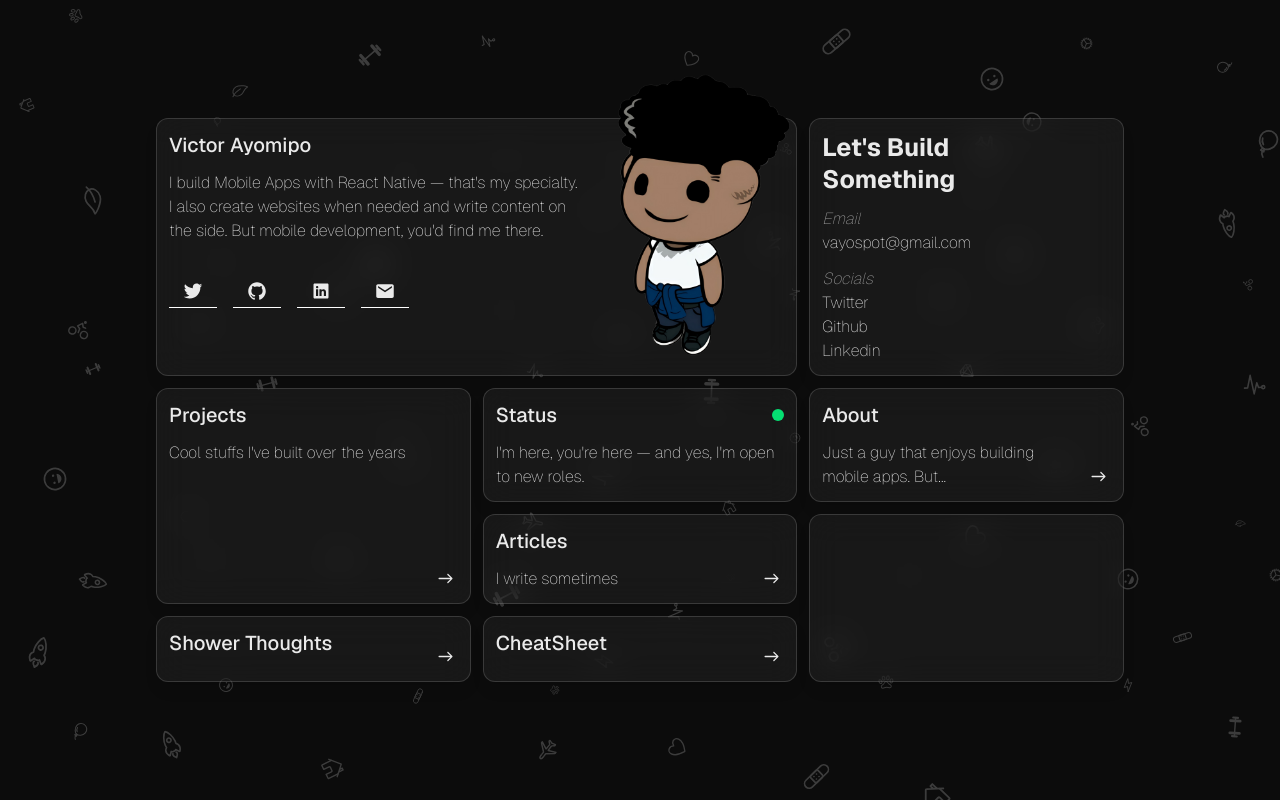
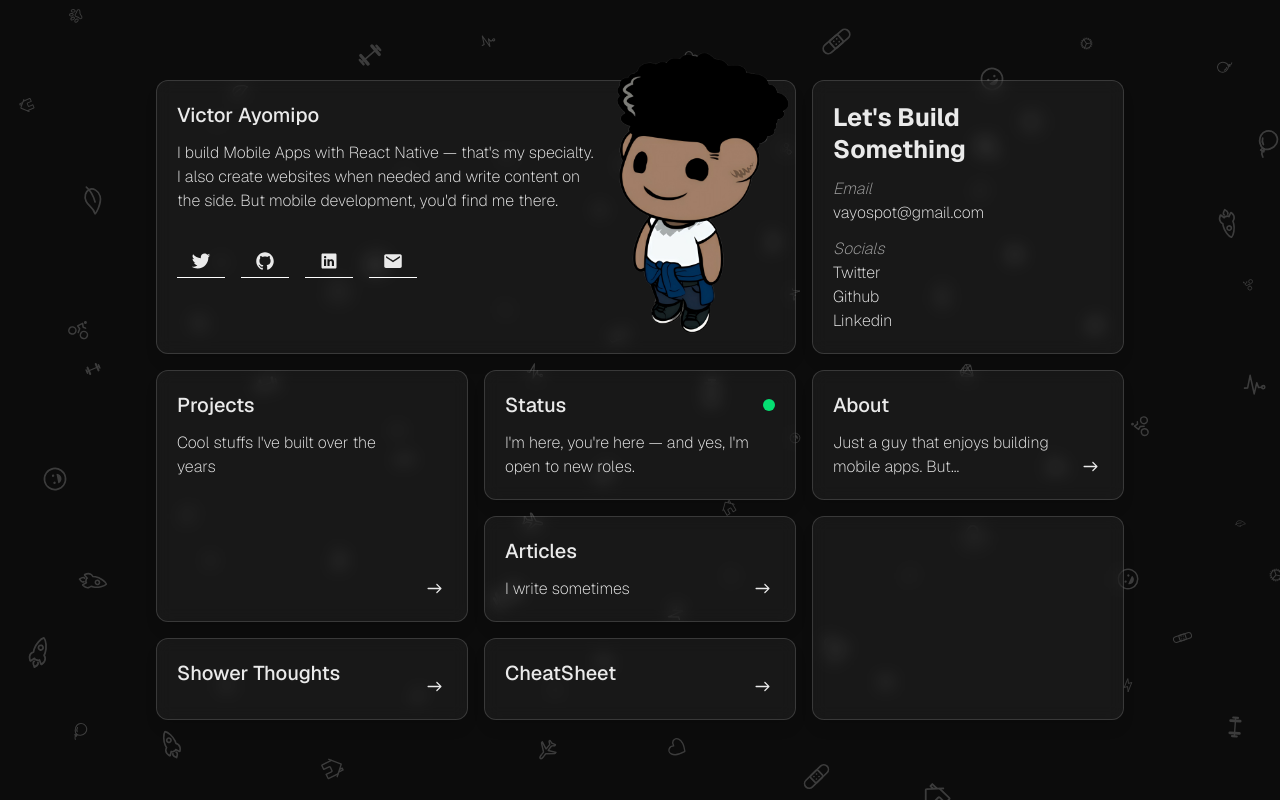
Before and after one commit to vayospot/portfolio, a React (Vite) app: page / in a window 1280 px wide. Built offline with nearby package versions, Linux system fonts and the light colour scheme.

Commit message:
💄 Improve glassmorphism effect, font weight and refactor code

```diff
--- a/src/Pages/Articles.jsx
+++ b/src/Pages/Articles.jsx
@@ -5,23 +5,23 @@ function Articles() {
 
   return (
     <PageLayout title="Articles" className="max-w-prose">
-      <div className="gap-8-x flex flex-col">
+      <div className="gap-10-x flex flex-col">
         {articles.map(({ year, articles }, index) => (
-          <div key={index} className="gap-5-x flex">
+          <div key={index} className="gap-6-x flex">
             <div>
-              <p>{year}</p>
+              <p className="font-thin">{year}</p>
             </div>
-            <div className="gap-4-x flex grow flex-col">
+            <div className="gap-6-x min-[580px]:gap-4-x flex grow flex-col">
               {articles.map(({ title, date, url }, index) => (
                 <a
                   key={index}
                   href={url}
                   target="_blank"
                   rel="noreferrer noopener"
-                  className="hover:border-accent py-0.5-x flex justify-between border-b border-neutral-500"
+                  className="hover:border-accent py-0.5-x gap-2-x flex justify-between border-b border-neutral-500"
                 >
-                  <p className="font-normal">{title}</p>
-                  <p className="whitespace-nowrap">
+                  <p className="font-light">{title}</p>
+                  <p className="font-thin whitespace-nowrap">
                     {new Date(date).toLocaleDateString("en-US", {
                       month: "short",
                       day: "numeric",
@@ -143,22 +143,22 @@ const ARTICLES = [
   },
   {
     title: "Explaining `this` Keyword In JavaScript Like You're 5",
-    date: "2023-02-23 ",
+    date: "2023-02-23",
     url: "https://vayo.hashnode.dev/explaining-this-keyword-in-javascript-like-youre-five",
   },
   {
     title: "The Only Reason You Should Buy The Samsung Galaxy A54 5G",
-    date: "2023-03-21 ",
+    date: "2023-03-21",
     url: "https://medium.com/@vayospot/the-only-reason-you-should-buy-the-samsung-galaxy-a54-5g-7d5a10552ca6",
   },
   {
     title: "The Top 6 Samsung A Series To Buy In 2023",
-    date: "2023-04-03 ",
+    date: "2023-04-03",
     url: "https://medium.com/@vayospot/the-top-6-samsung-a-series-to-buy-in-2023-35a77a7b5325",
   },
   {
     title: "5 Popular Platforms That Aren’t Using AI — Yet",
-    date: "2023-04-06 ",
+    date: "2023-04-06",
     url: "https://medium.com/@vayospot/5-popular-platforms-that-arent-using-ai-yet-31e4859d1179",
   },
 ];
--- a/src/Pages/Home.jsx
+++ b/src/Pages/Home.jsx
@@ -45,9 +45,13 @@ function Home() {
   ];
 
   return (
-    <div className="place-contet-start p-4-x gap-3-x grid w-full max-w-[1000px] grid-flow-dense grid-cols-1 self-center min-[580px]:grid-cols-[repeat(auto-fill,_minmax(235px,_1fr))]">
+    <div className="p-4-x gap-4-x grid w-full max-w-[1000px] grid-flow-dense grid-cols-1 self-center min-[580px]:grid-cols-[repeat(auto-fill,_minmax(235px,_1fr))]">
       {gridItems.map((item, index) => (
-        <Glassmorphism key={index} className={item.className ?? ""}>
+        <Glassmorphism
+          key={index}
+          className={item.className ?? ""}
+          style={{ padding: 0 }} // padding is handled by each grid item
+        >
           {item.component}
         </Glassmorphism>
       ))}
--- a/src/Pages/Projects.jsx
+++ b/src/Pages/Projects.jsx
@@ -3,7 +3,7 @@ import Glassmorphism from "../components/Glassmorphism";
 
 function Projects() {
   return (
-    <PageLayout title="Projects">
+    <PageLayout title="Projects" useGlassmorphism={false}>
       <div className="gap-14-x flex flex-col">
         {PROJECTS.map(({ category, items }, index) => (
           <div key={index}>
--- a/src/components/Card.jsx
+++ /dev/null
@@ -1,7 +0,0 @@
-import Glassmorphism from "./Glassmorphism";
-
-function Card({ children }) {
-  return <Glassmorphism>{children}</Glassmorphism>;
-}
-
-export default Card;
--- a/src/components/Connect.jsx
+++ b/src/components/Connect.jsx
@@ -15,14 +15,14 @@ function Connect() {
   ];
 
   return (
-    <div className="flex h-full w-full flex-col gap-3-x">
+    <div className="gap-3-x p-5-x flex h-full w-full flex-col">
       <h1>
         Let's Build
         <br />
         Something
       </h1>
 
-      <div className="flex flex-col gap-3-x">
+      <div className="gap-3-x flex flex-col">
         <div>
           <p className="text-neutral-400 italic">Email</p>
           <p>vayospot@gmail.com</p>
--- a/src/components/Glassmorphism.jsx
+++ b/src/components/Glassmorphism.jsx
@@ -1,8 +1,7 @@
-// Fix the glassmorphism effect - it could be better
-function Glassmorphism({ className, children, ...props }) {
+function Glassmorphism({ className, children, enableHover = true, ...props }) {
   return (
     <div
-      className={`rounded-5-x p-3-x hover:border-accent relative border border-white/15 bg-white/5 shadow-lg backdrop-blur-lg ${className}`}
+      className={`rounded-5-x p-5-x relative border border-white/15 bg-white/5 shadow-lg backdrop-blur-sm ${enableHover ? "hover:border-accent active:border-accent" : ""} ${className}`}
       {...props}
     >
       {children}
--- a/src/components/GridItem.jsx
+++ b/src/components/GridItem.jsx
@@ -4,7 +4,7 @@ import { Link } from "react-router";
 function GridItem({ title, content, link }) {
   return (
     <Link to={link}>
-      <div className="gap-2-x flex h-full w-full justify-between">
+      <div className="gap-2-x flex h-full w-full justify-between p-5-x">
         <div className="gap-3-x flex flex-col">
           <h2>{title}</h2>
           <p>{content}</p>
--- a/src/components/Hero.jsx
+++ b/src/components/Hero.jsx
@@ -31,7 +31,7 @@ function Hero() {
   ];
 
   return (
-    <div className="flex flex-col gap-3-x">
+    <div className="gap-3-x p-5-x flex flex-col">
       <h2>Victor Ayomipo</h2>
       <p className="max-w-[40ch]">
         I build Mobile Apps with React Native — that's my specialty. I also
@@ -39,7 +39,7 @@ function Hero() {
         development, you'd find me there.
       </p>
 
-      <div className="mt-5-x flex gap-4-x ">
+      <div className="mt-5-x gap-4-x flex">
         {SOCIALS.map(({ name, icon, url }) => (
           <Button key={name} link={url}>
             {icon}
--- a/src/components/PageLayout.jsx
+++ b/src/components/PageLayout.jsx
@@ -1,11 +1,21 @@
-function PageLayout({ children, title, className }) {
+import Glassmorphism from "./Glassmorphism";
+
+function PageLayout({ children, title, className, useGlassmorphism = true }) {
   return (
-    <div
-      className={`gap-10-x py-14-x px-5-x flex w-full max-w-[90%] flex-col ${className}`}
-    >
-      <h1>{title}</h1>
+    <div className={`py-14-x px-5-x w-full max-w-[90%] ${className}`}>
+      {useGlassmorphism ? (
+        <Glassmorphism className="gap-10-x flex flex-col" enableHover={false}>
+          <h1>{title}</h1>
 
-      {children}
+          {children}
+        </Glassmorphism>
+      ) : (
+        <div>
+          <h1>{title}</h1>
+
+          {children}
+        </div>
+      )}
     </div>
   );
 }
--- a/src/components/Status.jsx
+++ b/src/components/Status.jsx
@@ -1,6 +1,6 @@
 function Status() {
   return (
-    <div className="flex h-full w-full flex-col gap-3-x">
+    <div className="gap-3-x flex h-full w-full flex-col p-5-x">
       <div className="flex items-center justify-between">
         <h2>Status</h2>
         <div className="h-3-x w-3-x rounded-full bg-green-400"></div>
--- a/src/index.css
+++ b/src/index.css
@@ -16,7 +16,7 @@ html {
   p,
   span,
   li {
-    @apply text-light text-1-x font-thin;
+    @apply text-light text-1-x font-extralight;
   }
 }
 
```
